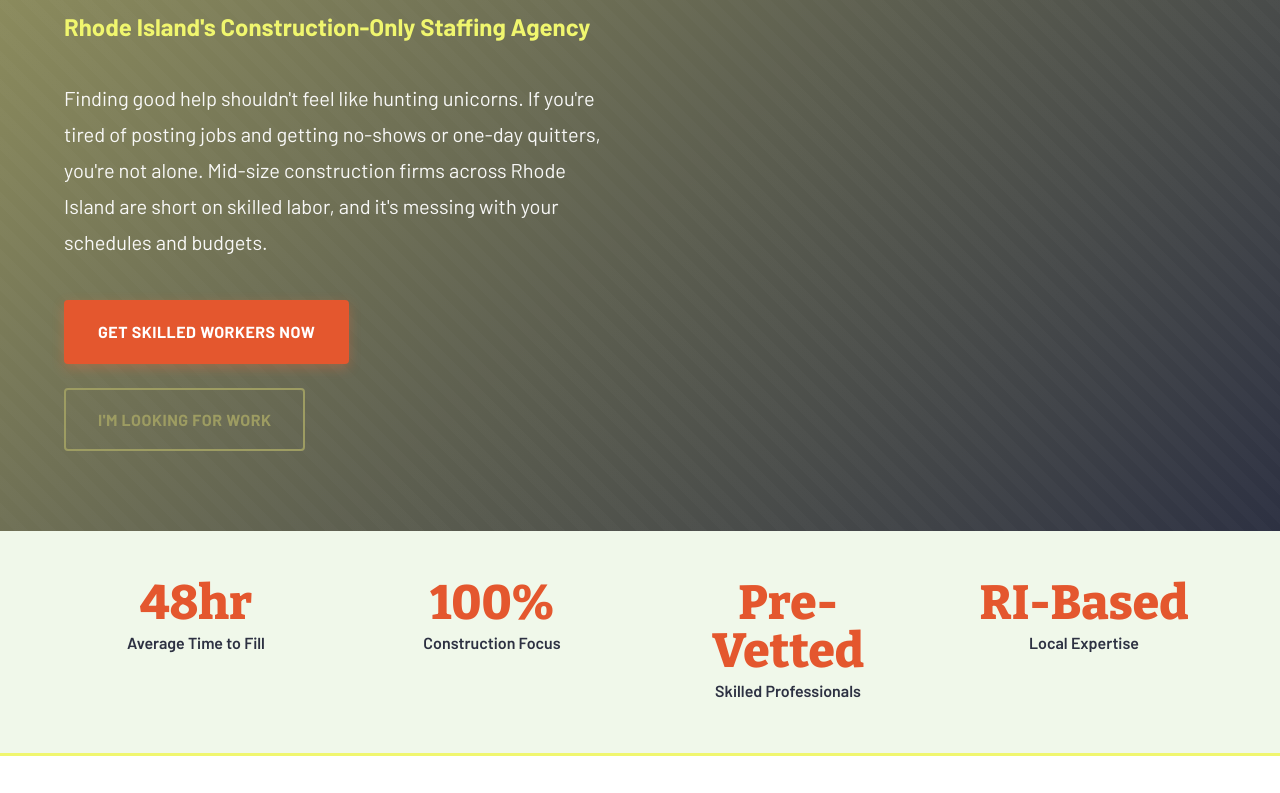
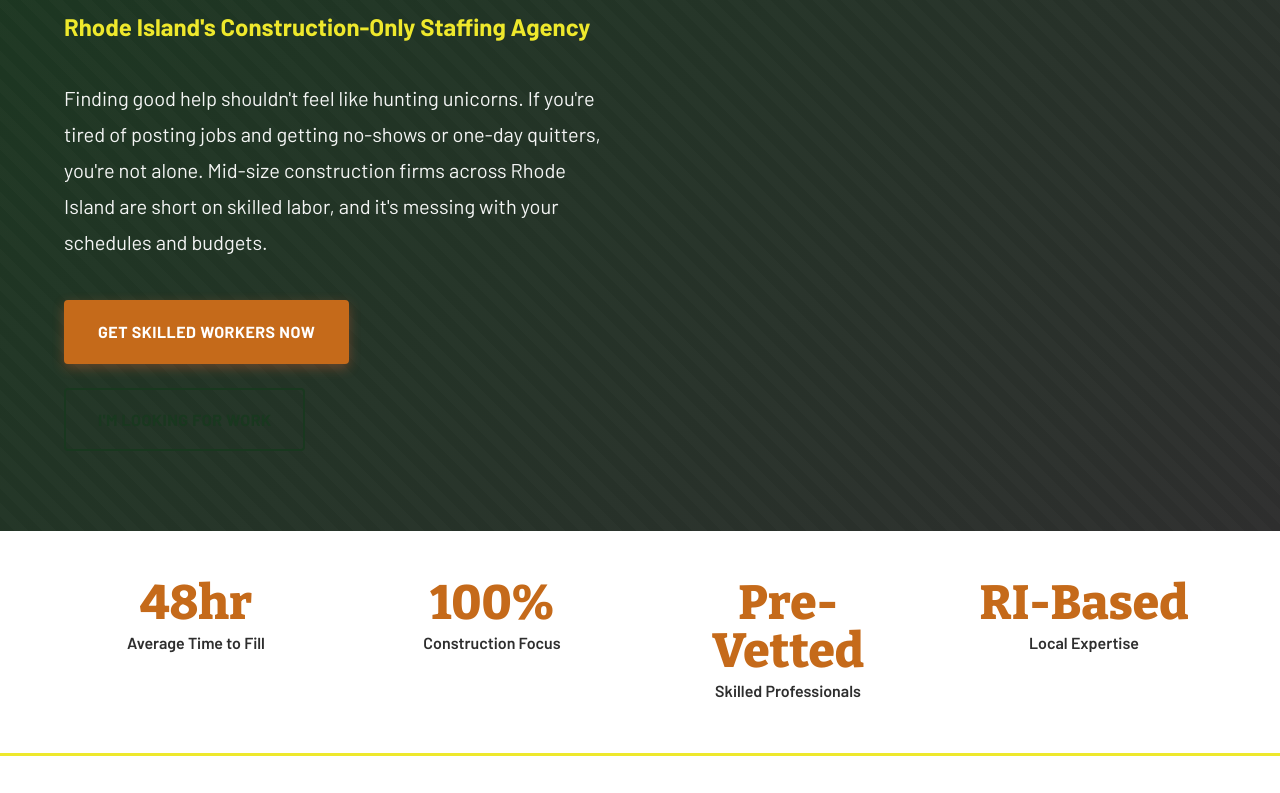
Before and after one commit to craftconnectllc/craftconnectstaffing, a website: page index.html in a window 1280 px wide. Shown: the part 350-1143 px from the top of the page. Drawn offline with nearby package versions, Linux system fonts and the light colour scheme.

Commit message:
Update style.css

```diff
--- a/css/style.css
+++ b/css/style.css
@@ -14,28 +14,28 @@
 
 :root {
     /* New Color Palette: Warm, Construction-Friendly */
-    --spicy-paprika: #e4572e;    /* Primary CTA, accents */
-    --canary-yellow: #f0f66e;    /* Highlights, trust signals */
-    --honeydew: #f0f8ea;         /* Light backgrounds */
-    --muted-olive: #a8c686;      /* Secondary accents */
-    --palm-leaf: #9d9c62;        /* Earthy tones */
+    --spicy-paprika: #C56A1A;    /* Primary CTA, accents */
+    --canary-yellow: #EEE82C;    /* Highlights, trust signals */
+    --honeydew: #F4F8F2;         /* Light backgrounds */
+    --muted-olive: #91CB3E;      /* Secondary accents */
+    --palm-leaf: #19381F;        /* Earthy tones */
 
     /* Functional Colors Mapped */
-    --primary-orange: #e4572e;   /* Spicy Paprika - main CTAs */
-    --primary-blue: #9d9c62;     /* Palm Leaf - replaced blue with earthy tone */
-    --accent-yellow: #f0f66e;    /* Canary Yellow - highlights */
+    --primary-orange: #C56A1A;   /* Spicy Paprika - main CTAs */
+    --primary-blue: #19381F;     /* Palm Leaf - replaced blue with earthy tone */
+    --accent-yellow: #EEE82C;    /* Canary Yellow - highlights */
 
     /* Neutrals: Industrial grays */
     --dark: #1A1A1A;
-    --charcoal: #2D3142;
-    --mid-gray: #4F5D75;
-    --light-gray: #BFC0C0;
-    --off-white: #f0f8ea;        /* Honeydew - softer than pure white */
+    --charcoal: #2E2E2E;
+    --mid-gray: #5F6F64;
+    --light-gray: #C8D0C5;
+    --off-white: #FFFFFF;        /* Honeydew - softer than pure white */
 
     /* UI States */
-    --success: #a8c686;          /* Muted Olive */
-    --warning: #f0f66e;          /* Canary Yellow */
-    --error: #e4572e;            /* Spicy Paprika */
+    --success: #91CB3E;          /* Muted Olive */
+    --warning: #EEE82C;          /* Canary Yellow */
+    --error: #C56A1A;            /* Spicy Paprika */
 
     /* Typography */
     --font-heading: 'Bitter', serif;
```
